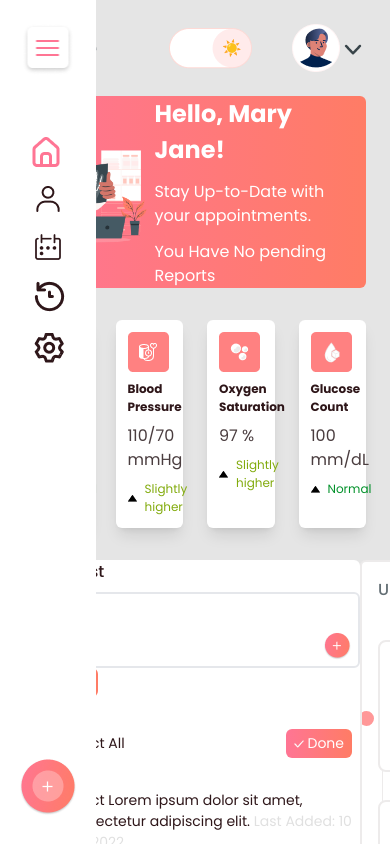
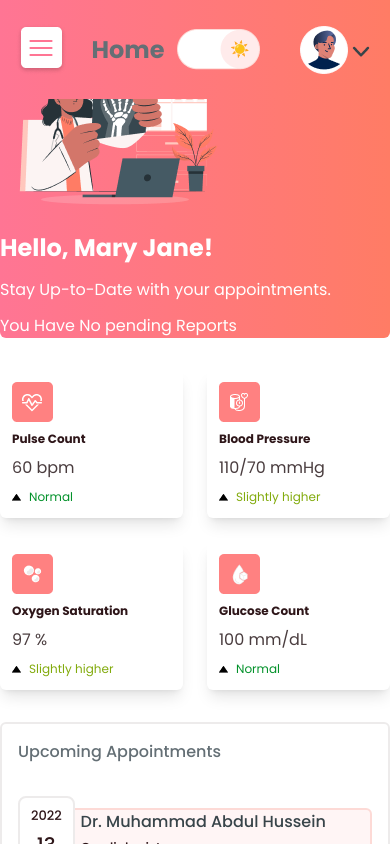
Before and after one commit to mallick-portfolio/corona-appoinment, a React (Create React App) app: page / in a window 390 px wide. Shown: the top 844 px of the page. Built offline with nearby package versions, Linux system fonts and the light colour scheme.

Commit message:
make topbar fixed for mobile

```diff
--- a/src/App.css
+++ b/src/App.css
@@ -38,7 +38,7 @@
   position: absolute;
   width: 1px;
   height: calc(100% - 130px);
-  background-color: #EDEBEB;
+  background-color: #edebeb;
   z-index: 0;
 }
 
@@ -48,4 +48,12 @@
     left: 8px;
     width: 1px;
   }
- }
+}
+@media (max-width: 390px) {
+  .header-fixed {
+    position: fixed;
+    top: 0;
+    background-image: linear-gradient(to right, #FF7594 , #FF7C65);
+    z-index: 10;
+  }
+}
--- a/src/App.js
+++ b/src/App.js
@@ -8,7 +8,7 @@ function App() {
   return (
     <div className="overflow-hidden">
       <SideNavbar setShow={setShow} show={show} />
-      <RightSideBar show={show} />
+      <RightSideBar setShow={setShow} show={show} />
     </div>
   );
 }
--- a/src/Components/RightSideBar/Banner.jsx
+++ b/src/Components/RightSideBar/Banner.jsx
@@ -2,7 +2,7 @@ import React from "react";
 import sample1 from "../../assets/images/Svg_sample1.png";
 const Banner = () => {
   return (
-    <div className="flex justify-between items-center bg-gradient-to-r from-hotPink to-orangePeach rounded-md pr-6">
+    <div className="md:flex justify-between items-center bg-gradient-to-r from-hotPink to-orangePeach rounded-md pr-6">
       <div>
         <img src={sample1} alt="" />
       </div>
--- a/src/Components/RightSideBar/CovidUpdate.jsx
+++ b/src/Components/RightSideBar/CovidUpdate.jsx
@@ -2,25 +2,25 @@ import React from "react";
 import sample2 from "../../assets/images/Svg_sample2.png";
 const CovidUpdate = () => {
   return (
-    <div className=" my-2 bg-white h-[300px] px-4 py-4 pt-4 rounded-md border-[#EDEBEB] border-2">
-      <div className="flex justify-between items-center">
-        <div>
+    <div className=" my-2 bg-white sm:h-[300px] px-4 py-4 pt-4 rounded-md border-[#EDEBEB] border-2">
+      <div className="flex flex-col sm:flex-row justify-between items-center">
+        <div className="w-full text-left">
           <h3 className="text-[#2E1619] font-medium text-[14px]">
             Covid-19 Updates
           </h3>
         </div>
-        <div className="text-right">
+        <div className="text-left sm:text-right w-full">
           <h3 className="text-[#2E1619] font-medium text-[14px]">
             10 September 2022
           </h3>
           <h4 className="text-accent text-[14px]">Thursday 10:00:00 AM</h4>
         </div>
       </div>
-      <div className="flex justify-between items-center">
-        <div className="w-1/2">
-          <img src={sample2} alt="" />
+      <div className="flex flex-col sm:flex-row justify-between items-center">
+        <div className="sm:w-1/2 w-full">
+          <img className="mx-auto" src={sample2} alt="" />
         </div>
-        <div className="bg-gradient-to-r from-hotPink to-orangePeach w-1/2 lg:h-[190px] md:h-auto lg:overflow-y-scroll text-center text-[#FBFBFB] font-medium rounded-md upcomming-appoinment grid md:grid-cols-2 lg:grid-cols-1">
+        <div className="bg-gradient-to-r from-hotPink to-orangePeach sm:w-1/2  lg:h-[190px] md:h-auto lg:overflow-y-scroll text-center text-[#FBFBFB] font-medium rounded-md upcomming-appoinment grid md:grid-cols-2 lg:grid-cols-1">
           <div className="pt-4 pb-2">
             <h4 className="text-[14px]">Infection Number</h4>
             <h4 className="text-[34px]">500</h4>
--- a/src/Components/RightSideBar/PatientInfo.jsx
+++ b/src/Components/RightSideBar/PatientInfo.jsx
@@ -7,7 +7,7 @@ import sugar from "../../assets/images/Icon_Blood_sugar.png";
 const PatientInfo = () => {
   return (
     <div className="my-8">
-      <div className="grid grid-cols-4 gap-6">
+      <div className="grid grid-cols-2 sm:grid-cols-4 gap-6">
         <div className="shadow-lg bg-white pl-3 py-3 rounded-md">
           <img src={heart} alt="" />
           <h4 className="text-[12px] font-semibold mt-2 text-secondary">
--- a/src/Components/RightSideBar/RightSideBar.jsx
+++ b/src/Components/RightSideBar/RightSideBar.jsx
@@ -6,23 +6,23 @@ import PatientInfo from "./PatientInfo.jsx";
 import TodoList from "./TodoList.jsx";
 import UpCommingEvent from "./UpCommingEvent.jsx";
 
-const RightSideBar = ({ show }) => {
+const RightSideBar = ({ show, setShow }) => {
   return (
     <div
-      className={`smooth-transition bg-[#E5E5E5] min-h-screen px-6 text-white pb-12 ${
+      className={`smooth-transition sm:bg-[#E5E5E5] min-h-screen sm:px-6 text-white pb-12 ${
         !show
           ? "lg:ml-24 lg:pl-8 md:ml-20 md:pl-8"
           : "lg:ml-64 lg:pl-6  md:ml-20 md:pl-8"
       }`}
     >
-      <TopBar show={show} />
+      <TopBar show={show} setShow={setShow} />
       <div
         className={`lg:flex justify-between ${show ? "lg:gap-4" : "lg:gap-16"}`}
       >
         <div className="basis-3/5">
           <Banner />
           <PatientInfo />
-          <div className="flex md:gap-2">
+          <div className="flex flex-col-reverse md:flex-row md:gap-2">
             <div className="md:w-1/2 lg:w-full">
               <TodoList />
             </div>
@@ -32,7 +32,7 @@ const RightSideBar = ({ show }) => {
           </div>
         </div>
         <div className="basis-2/5 rounded-md">
-          <div className="md:hidden lg:block">
+          <div className="hidden lg:block">
             <UpCommingEvent />
           </div>
           <CovidUpdate />
--- a/src/Components/RightSideBar/UpCommingEvent.jsx
+++ b/src/Components/RightSideBar/UpCommingEvent.jsx
@@ -14,11 +14,11 @@ const UpCommingEvent = () => {
                 className={`absolute w-[25px] z-50 h-[25px] ${appoinment.color} rounded-full -left-2 top-1/2 border-[5px] border-white`}
               ></div>
               <div className="flex items-center  rounded-lg mx-4 my-4">
-                <div className="bg-white p-4 rounded-lg z-50 border-[#EDEBEB] border-2">
+                <div className="bg-white sm:p-4 p-2 rounded-lg z-50 border-[#EDEBEB] border-2">
                   <h5 className="text-secondary text-[13px]">
                     {appoinment.year}
                   </h5>
-                  <h4 className="text-secondary py-2 text-[20px]">
+                  <h4 className="text-secondary py-1 sm:py-2 text-[20px]">
                     {appoinment.date}
                   </h4>
                   <h3 className="text-secondary text-[20px]">
@@ -29,7 +29,7 @@ const UpCommingEvent = () => {
                   <h3 className="text-[#384449] font-medium text-[16px]">
                     {appoinment.doctor}
                   </h3>
-                  <h4 className="text-secondary text-[13px] pt-1 pb-3">
+                  <h4 className="text-secondary text-[13px] pt-1 sm:pb-3">
                     {appoinment.specialist}
                   </h4>
                   <div className="flex items-center gap-4">
--- a/src/Components/SideNavbar/SideNavbar.jsx
+++ b/src/Components/SideNavbar/SideNavbar.jsx
@@ -14,14 +14,14 @@ const SideNavbar = ({ show, setShow }) => {
   return (
     <aside
       className={`${
-        show ? "w-[264px]" : "w-[96px]"
-      } z-10 items-start fixed text-secondary h-screen bg-[#FFFFFF]  smooth-transition`}
+        show ? "w-[264px] left-0" : "w-[96px] -left-24"
+      } z-50 items-start fixed sm:left-0 text-secondary h-screen bg-[#FFFFFF]  smooth-transition`}
     >
       <div className="h-32 pt-6">
         {!show && (
           <img
             onClick={() => setShow(!show)}
-            className="absolute left-1/2 -translate-x-1/2 cursor-pointer"
+            className="absolute  left-1/2 -translate-x-1/2 cursor-pointer"
             src={Icon_Menu}
             alt="menu icon"
           />
@@ -70,7 +70,7 @@ const SideNavbar = ({ show, setShow }) => {
           </li>
         </ul>
       </nav>
-      <div className="flex justify-center w-full mt-96 smooth-transition">
+      <div className="flex justify-center w-full md:mt-60 lg:mt-96 smooth-transition">
         {!show ? (
           <img src={defaultbtn} alt="add appoinment" />
         ) : (
--- a/src/Components/TopBar/TopBar.jsx
+++ b/src/Components/TopBar/TopBar.jsx
@@ -2,10 +2,22 @@ import React from "react";
 import toggle from "../../assets/images/togglebutton.png";
 import avatar from "../../assets/images/Avatar.png";
 import downarrow from "../../assets/images/downarrow.png";
-const TopBar = ({ show }) => {
+import Icon_Menu from "../../assets/images/Icon_Menu.png";
+const TopBar = ({ show, setShow }) => {
+  console.log(show)
   return (
-    <div className=" flex justify-between items-center py-6">
-      <h1 className="font-[600] text-[24px] text-primary">Home</h1>
+    <div className="header-fixed w-full flex justify-between items-center py-6 px-4 sm:px-0">
+      <div className="block sm:hidden">
+        {!show && (
+          <img
+            onClick={() => setShow(!show)}
+            className="cursor-pointer"
+            src={Icon_Menu}
+            alt="menu icon"
+          />
+        )}
+      </div>
+      <h1 className="font-[600] ml-3 text-[24px] text-primary">Home</h1>
       <div className="flex items-center">
         <div className="mr-10">
           <img src={toggle} alt="togglebtn" />
--- a/tailwind.config.js
+++ b/tailwind.config.js
@@ -2,7 +2,7 @@ module.exports = {
   content: ["./src/**/*.{js,jsx,ts,tsx}"],
   theme: {
     screens: {
-      'sm': '390px',
+      'sm': '391px',
       // => @media (min-width: 390px) { ... }
 
       'md': '834px',
```
